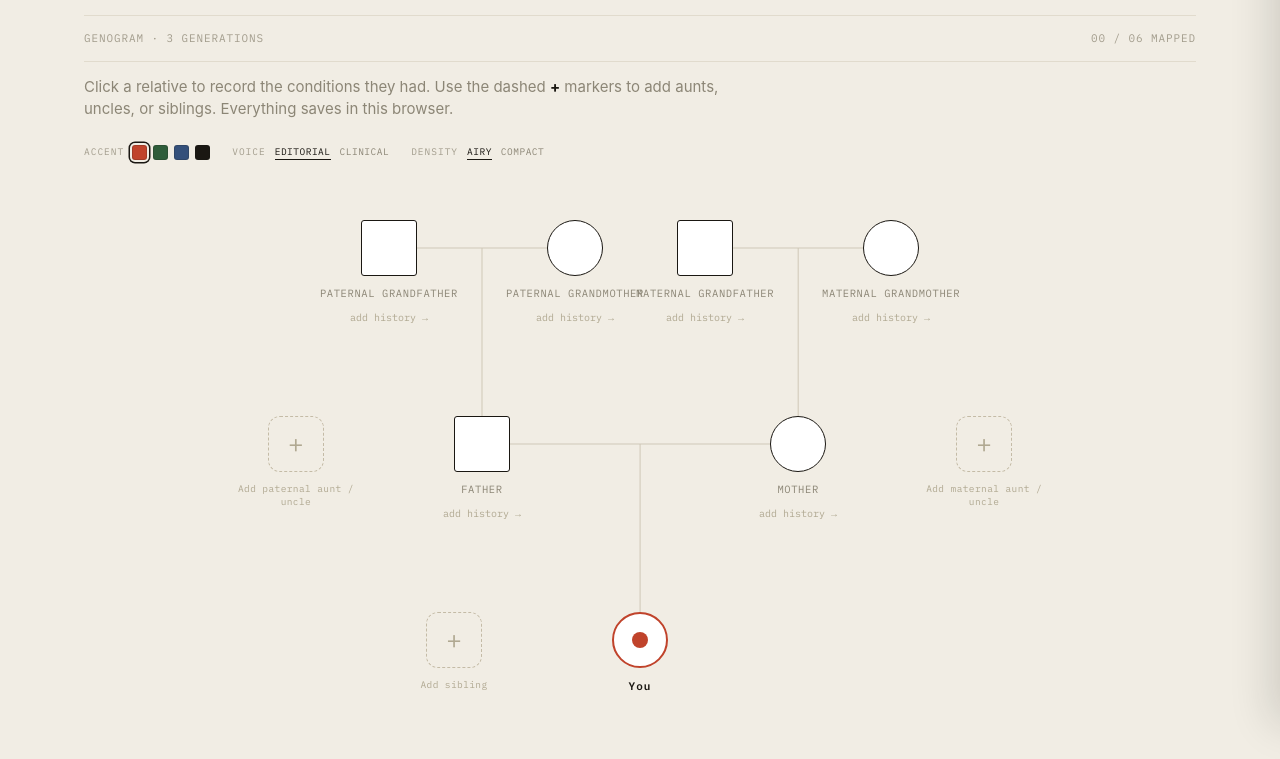
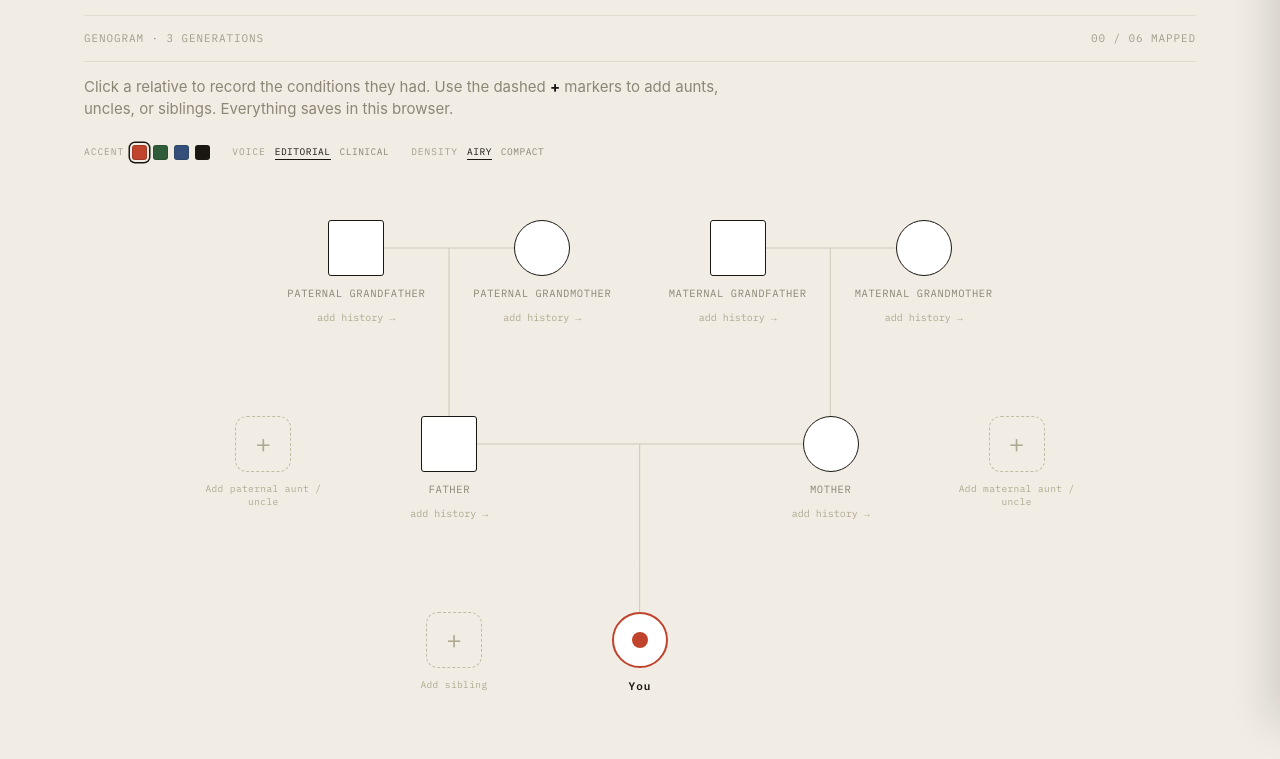
Before and after one commit to weisenbergmatthew/Family-History-Prevention-Project, a plain HTML site: page index.html in a window 1280 px wide. Shown: the part 77-836 px from the top of the page. Drawn offline with Linux system fonts and the light colour scheme.

Commit message:
Widen genogram center gap so grandparent labels never collide
Increase the gap between the paternal and maternal sides to ≥ one column
(STEP*1.05) so the two inner grandparent labels stay clear even with no
aunts/uncles present.

Co-Authored-By: Claude Opus 4.8 <noreply@anthropic.com>

```diff
--- a/index.html
+++ b/index.html
@@ -344,7 +344,9 @@ function layout(){
   const pos={};
   let cx=0;
   patGroup.forEach(id=>{ pos[id]={cx,top:G.Y1}; cx+=STEP; });
-  cx+=STEP*0.7;
+  // Wide center gap between the two family sides. Kept ≥ one column so the two
+  // inner grandparent labels never collide, even with no aunts/uncles.
+  cx+=STEP*1.05;
   matGroup.forEach(id=>{ pos[id]={cx,top:G.Y1}; cx+=STEP; });
   const cen=g=>{ const xs=g.map(i=>pos[i].cx); return (Math.min(...xs)+Math.max(...xs))/2; };
   const pc=cen(patGroup), mc=cen(matGroup);
```
